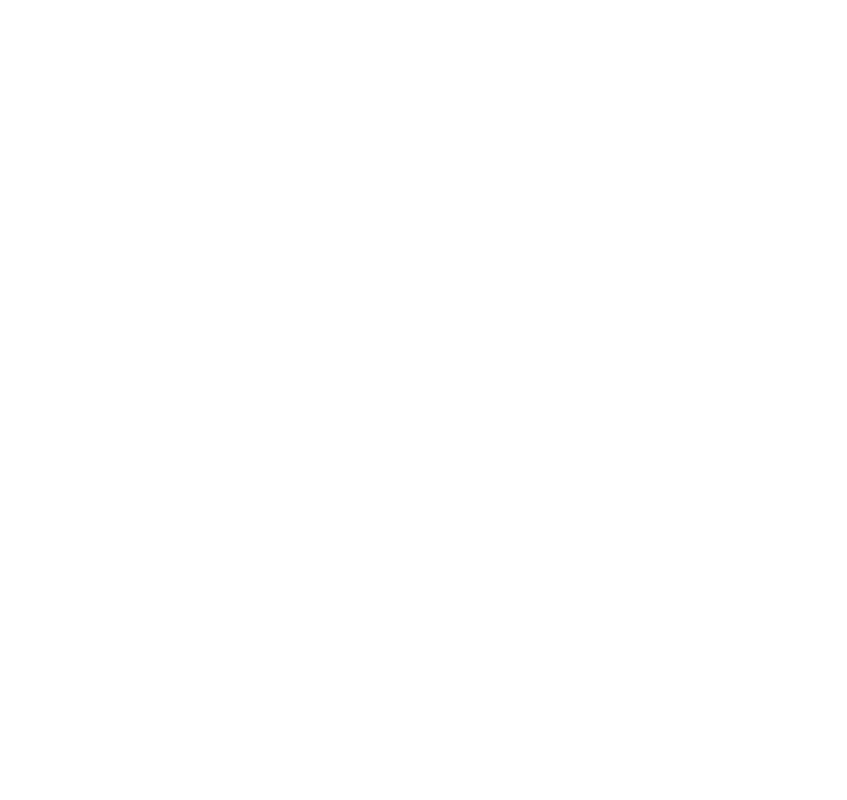
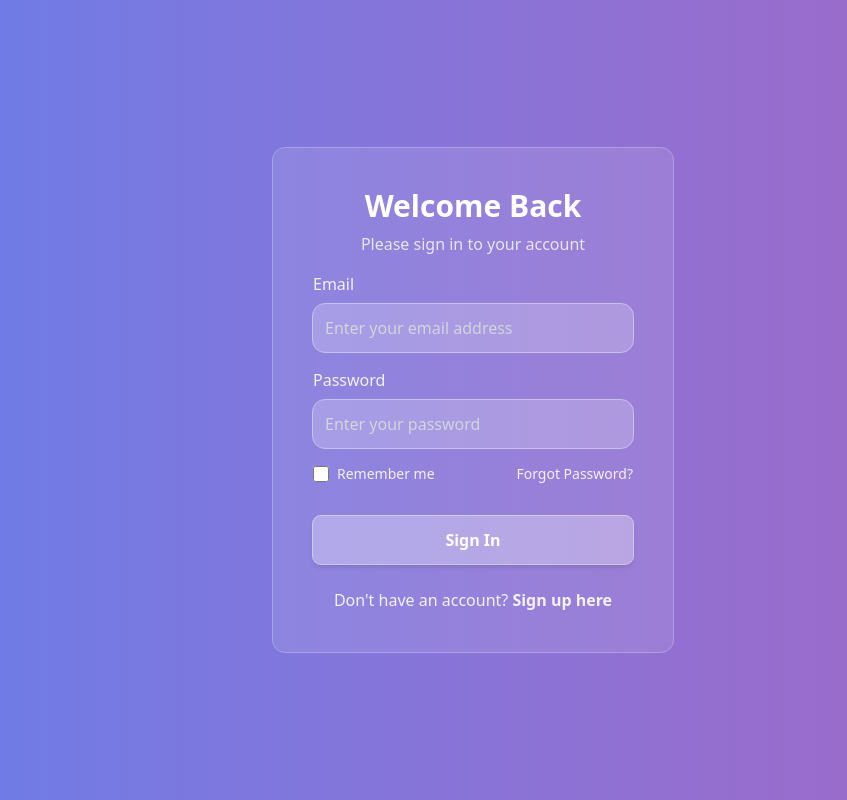
Before and after one commit to AhmedMahmoud6/InternIntelligence_LoginPage, a plain HTML site: page index.html in a window 1280 px wide. Shown: the whole page, without its empty margins (167-1014 px from the left). Drawn offline with nearby package versions, Linux system fonts and the light colour scheme.

Commit message:
login page design

```diff
--- a/index.html
+++ b/index.html
@@ -10,5 +10,60 @@
     />
     <script src="https://cdn.jsdelivr.net/npm/@tailwindcss/browser@4"></script>
   </head>
-  <body></body>
+  <body>
+    <div
+      class="parent bg-gradient-to-r from-[#667eea] to-[#a466c4] h-screen flex justify-center items-center"
+    >
+      <div
+        class="card bg-white/10 outline-1 outline-white/30 p-10 rounded-xl w-100"
+      >
+        <div class="titles text-center mb-4">
+          <h1 class="text-white text-3xl font-bold mb-2">Welcome Back</h1>
+          <p class="text-gray-200 text-md">Please sign in to your account</p>
+        </div>
+        <div class="input-fields">
+          <div class="email-container flex flex-col">
+            <label for="email" class="text-[#f3f0f8] mb-2">Email</label>
+            <input
+              type="text"
+              id="email"
+              class="p-3 bg-white/20 outline-1 outline-white/50 text-white placeholder:text-gray-300 rounded-xl transition-all duration-300 transform focus:-translate-y-1 focus:bg-white/25 focus:shadow-md"
+              placeholder="Enter your email address"
+            />
+          </div>
+          <div class="password-container flex flex-col mt-4">
+            <label for="password" class="text-[#f3f0f8] mb-2">Password</label>
+            <input
+              type="text"
+              id="password"
+              class="p-3 bg-white/20 outline-1 outline-white/50 text-white placeholder:text-gray-300 rounded-xl transition-all duration-300 transform focus:-translate-y-1 focus:bg-white/25 focus:shadow-md"
+              placeholder="Enter your password"
+            />
+          </div>
+        </div>
+        <div class="remember-forget flex justify-between mt-4">
+          <div class="remember flex items-center gap-2">
+            <input id="me" class="w-4 h-4" type="checkbox" />
+            <label for="me" class="text-sm text-[#f3f0f8] cursor-pointer"
+              >Remember me</label
+            >
+          </div>
+          <p class="text-[#f3f0f8] text-sm cursor-pointer hover:underline">
+            Forgot Password?
+          </p>
+        </div>
+
+        <button
+          class="w-full p-3 bg-white/30 rounded-lg shadow-md outline-1 outline-white/60 font-bold text-white mt-8 transition-all duration-300 cursor-pointer transform hover:-translate-y-1 hover:bg-white/35"
+        >
+          Sign In
+        </button>
+
+        <p class="text-center text-[#f3f0f8] mt-6">
+          Don't have an account?
+          <span class="font-bold cursor-pointer">Sign up here</span>
+        </p>
+      </div>
+    </div>
+  </body>
 </html>
```
